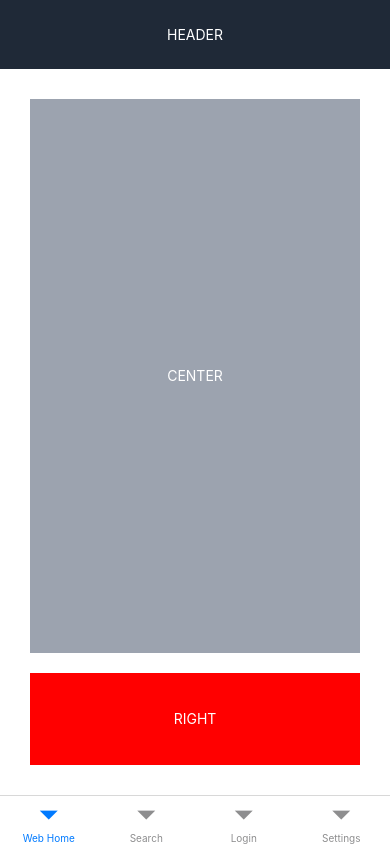
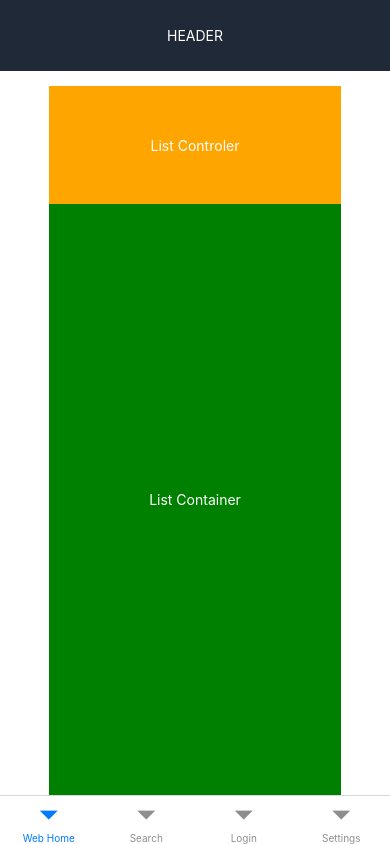
Before and after one commit to Rate-My-Landlord/Rate-My-Landlord, a React Native app in the folder Frontend-RateMyLandlord/: screen / in a window 390 px wide. Built offline with nearby package versions, Linux system fonts and the light colour scheme.

Commit message:
Layout Framework finnished on par with Wireframes for both IOS and Web! Functionality Implementation is ready.

```diff
--- a/Frontend-RateMyLandlord/screens/HomeScreen.tsx
+++ b/Frontend-RateMyLandlord/screens/HomeScreen.tsx
@@ -17,14 +17,22 @@ const HomeScreen = () => {
     <>
       <View style={styles(windowWidth).headerScreen}><Text style={styles(windowWidth).textColor}>HEADER</Text></View>
       <View style={styles(windowWidth).bodyScreen}>
+
+        {/* Main Content Container */}
         <View style={styles(windowWidth).mainContainer}>
-          <Text style={styles(windowWidth).textColor}>CENTER</Text>
+          <View style={styles(windowWidth).listContainer}>
+            <Text style={styles(windowWidth).textColor}>List Container</Text>
+          </View>
+
+          <View style={styles(windowWidth).listControlContainer}>
+            <Text style={styles(windowWidth).textColor}>List Controler</Text>
+          </View>
         </View>
 
-        { // Right Container Only on Web
-          Platform.OS !== 'ios' && Platform.OS !== 'android' ? (
+        { // Right Container Only on Web and when screen is big
+          (Platform.OS !== 'ios' && Platform.OS !== 'android') && windowWidth >= screenChangePoint ? (
             <View style={styles(windowWidth).rightContainer}>
-              <Text style={styles(windowWidth).textColor}>RIGHT</Text>
+              <Text style={styles(windowWidth).textColor}>Ad Space?</Text>
             </View>
           ):(<></>)
         }
@@ -43,27 +51,49 @@ const styles = (windowWidth : any) => StyleSheet.create({
     backgroundColor: '#1f2937',
     justifyContent: 'center',
     alignItems: 'center',
-    paddingTop: Platform.OS === 'ios' || Platform.OS === 'android' ? 30 : 0,
+    paddingTop: Platform.OS === 'ios' || Platform.OS === 'android' ? 40 : 0,
   },
   bodyScreen: {
     flex: 10,
-    flexDirection: windowWidth >= screenChangePoint ? "row" : "column",
-    padding: Platform.OS === 'ios' || Platform.OS === 'android' ? 5 : 20,
+    flexDirection: windowWidth >= screenChangePoint ? "row" : "column-reverse",
+    paddingTop: Platform.OS === 'ios' || Platform.OS === 'android' ? 10 : 15,
+    paddingHorizontal: (Platform.OS === 'ios' || Platform.OS === 'android') ? 0 : '10%',
     backgroundColor: '#ffffff',
   },
 
   // Body Containers
   rightContainer: {
     flex: 1,
+    marginHorizontal: 10,
+
+    //Temp for Visibility
     backgroundColor: 'red',
-    margin: 10,
+
+    // Temp for Text Viewing
     justifyContent: 'center',
     alignItems: 'center',
   },
   mainContainer: {
-    backgroundColor: '#9ca3af',
-    flex: windowWidth >= screenChangePoint ? 2 : 6,
-    margin: 10,
+
+    // Change FlexBox valuse based on screen size
+    marginHorizontal: 10,
+
+    // Flex Settings
+    flex: 3,
+    flexDirection: windowWidth >= screenChangePoint ? 'row-reverse' : 'column-reverse',
+  },
+
+  // Content Containers
+  listContainer: {
+    flex: windowWidth >= screenChangePoint ? 2 : 5,
+    backgroundColor: "green",
+    justifyContent: 'center',
+    alignItems: 'center',
+  },
+  // Contains Filter box, buttons, ect.
+  listControlContainer: {
+    flex: 1,
+    backgroundColor: "orange",
     justifyContent: 'center',
     alignItems: 'center',
   },
```
